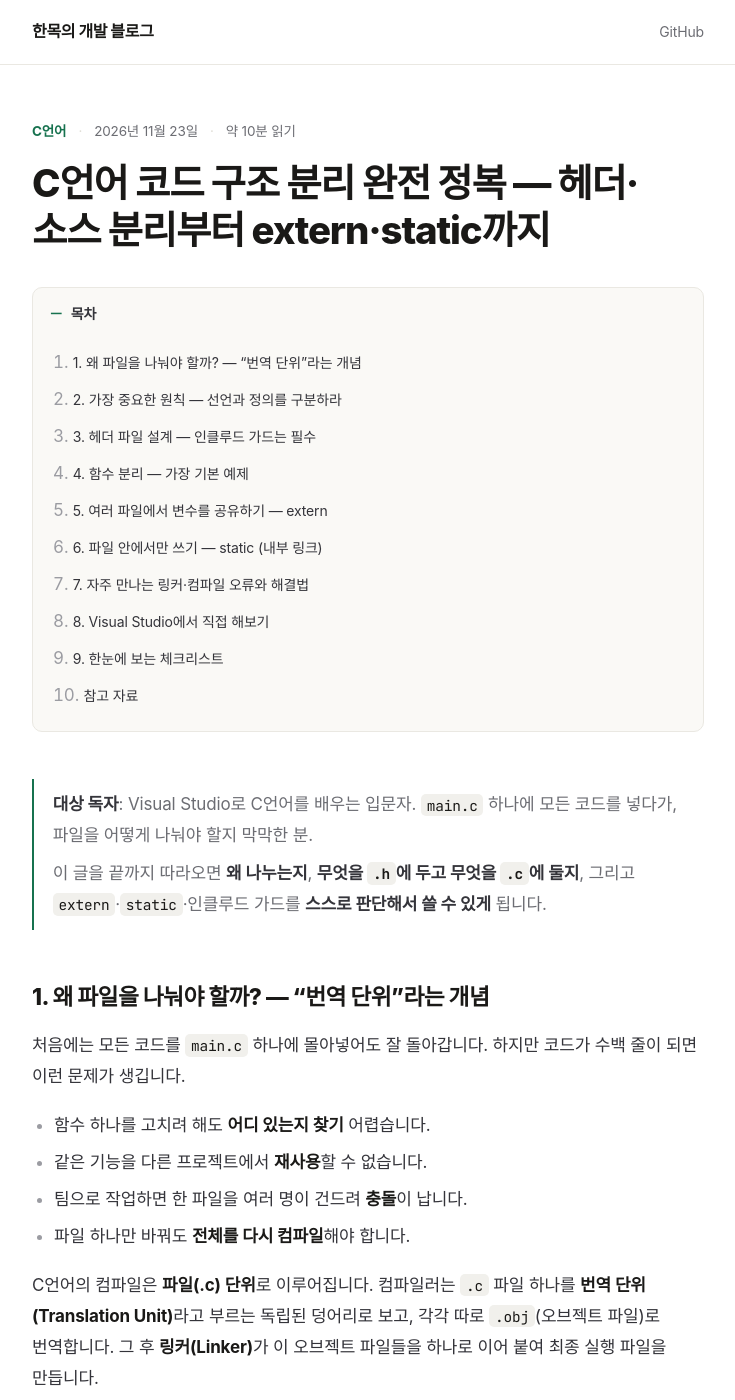
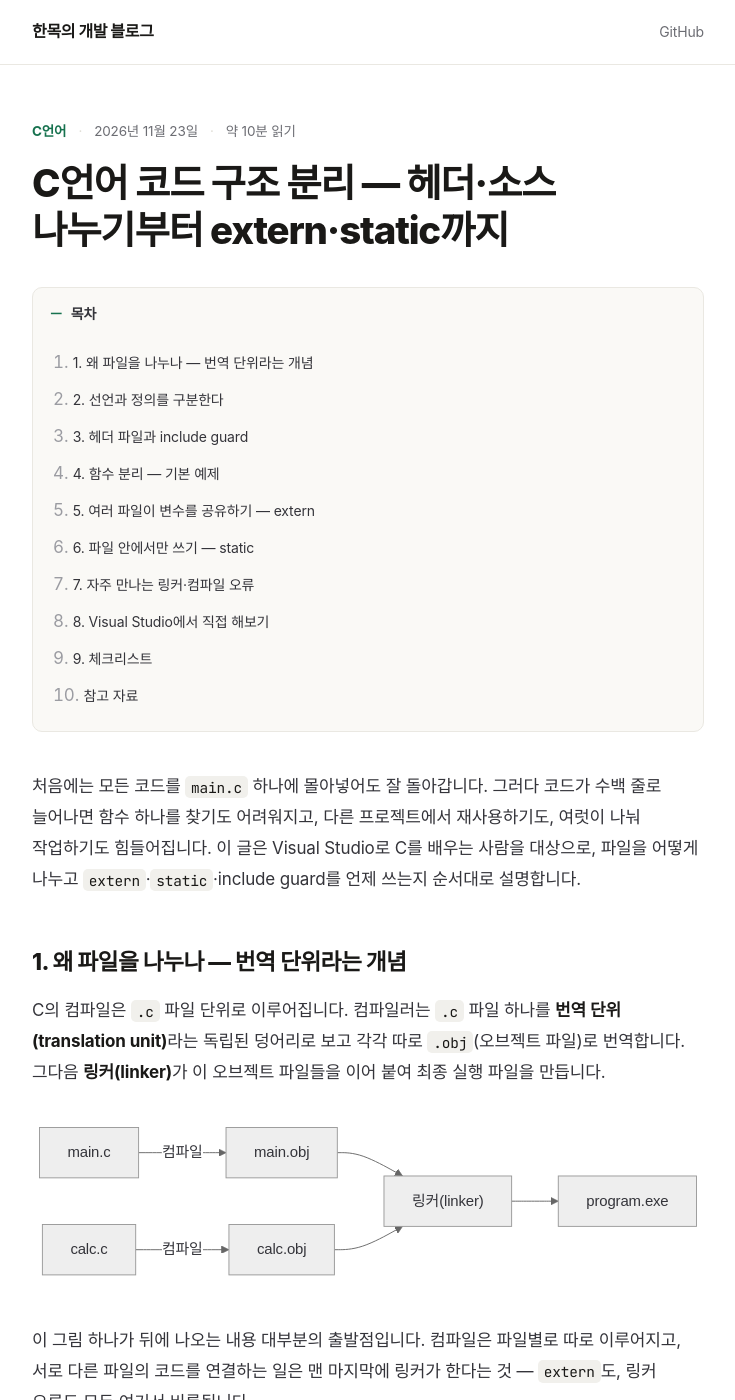
Before and after one commit to shm3041/shm3041.github.io, a Jekyll site: the page built from _posts/2026-11-23-c-structure-separation.md, in a window 1280 px wide and 1400 px high. Shown: the whole window, without its empty margins (272-1007 px from the left). Built offline with Jekyll 4.4.1, drawn with Linux system fonts in a browser that asks for light colours; some web fonts are replaced; some of the changed text lies outside the part shown.

Commit message:
docs: C언어 글 재구성 및 용어 영문 표기(include guard 등)

````diff
--- a/_posts/2026-11-23-c-structure-separation.md
+++ b/_posts/2026-11-23-c-structure-separation.md
@@ -1,56 +1,45 @@
 ---
 layout: post
 order: 1
-title: C언어 코드 구조 분리 완전 정복 — 헤더·소스 분리부터 extern·static까지
+title: C언어 코드 구조 분리 — 헤더·소스 나누기부터 extern·static까지
 date: 2026-11-23 10:00:00 +0900
 categories: C언어
-description: 왜 파일을 나누는지(번역 단위)부터 선언과 정의의 구분, 인클루드 가드, 여러 파일에서 변수를 공유하는 extern, 파일 내부로 감추는 static, 그리고 Visual Studio에서 자주 만나는 링커 오류까지 입문자 눈높이로 정리합니다.
+description: C언어에서 파일을 왜 나누는지(번역 단위)부터 선언과 정의의 구분, include guard, 여러 파일이 변수를 공유하는 extern, 파일 안으로 감추는 static, 그리고 Visual Studio에서 자주 만나는 링커 오류까지, 처음 구조를 나눠 보는 사람을 위해 순서대로 정리합니다.
 ---
 
-> **대상 독자**: Visual Studio로 C언어를 배우는 입문자. `main.c` 하나에 모든 코드를 넣다가, 파일을 어떻게 나눠야 할지 막막한 분.
->
-> 이 글을 끝까지 따라오면 **왜 나누는지**, **무엇을 `.h`에 두고 무엇을 `.c`에 둘지**, 그리고 `extern`·`static`·인클루드 가드를 **스스로 판단해서 쓸 수 있게** 됩니다.
+처음에는 모든 코드를 `main.c` 하나에 몰아넣어도 잘 돌아갑니다. 그러다 코드가 수백 줄로 늘어나면 함수 하나를 찾기도 어려워지고, 다른 프로젝트에서 재사용하기도, 여럿이 나눠 작업하기도 힘들어집니다. 이 글은 Visual Studio로 C를 배우는 사람을 대상으로, 파일을 어떻게 나누고 `extern`·`static`·include guard를 언제 쓰는지 순서대로 설명합니다.
 
-## 1. 왜 파일을 나눠야 할까? — "번역 단위"라는 개념
+## 1. 왜 파일을 나누나 — 번역 단위라는 개념
 
-처음에는 모든 코드를 `main.c` 하나에 몰아넣어도 잘 돌아갑니다. 하지만 코드가 수백 줄이 되면 이런 문제가 생깁니다.
-
-- 함수 하나를 고치려 해도 **어디 있는지 찾기** 어렵습니다.
-- 같은 기능을 다른 프로젝트에서 **재사용**할 수 없습니다.
-- 팀으로 작업하면 한 파일을 여러 명이 건드려 **충돌**이 납니다.
-- 파일 하나만 바꿔도 **전체를 다시 컴파일**해야 합니다.
-
-C언어의 컴파일은 **파일(.c) 단위**로 이루어집니다. 컴파일러는 `.c` 파일 하나를 **번역 단위(Translation Unit)**라고 부르는 독립된 덩어리로 보고, 각각 따로 `.obj`(오브젝트 파일)로 번역합니다. 그 후 **링커(Linker)**가 이 오브젝트 파일들을 하나로 이어 붙여 최종 실행 파일을 만듭니다.
+C의 컴파일은 `.c` 파일 단위로 이루어집니다. 컴파일러는 `.c` 파일 하나를 **번역 단위(translation unit)**라는 독립된 덩어리로 보고 각각 따로 `.obj`(오브젝트 파일)로 번역합니다. 그다음 **링커(linker)**가 이 오브젝트 파일들을 이어 붙여 최종 실행 파일을 만듭니다.
 
 ```mermaid
 flowchart LR
     A["main.c"] -->|컴파일| A2["main.obj"]
     B["calc.c"] -->|컴파일| B2["calc.obj"]
-    A2 --> L["링커(Linker)"]
+    A2 --> L["링커(linker)"]
     B2 --> L
     L --> E["program.exe"]
 ```
 
-이 구조를 이해하는 것이 핵심입니다. **"컴파일은 파일별로 따로, 연결은 링커가 한 번에"** — 뒤에 나오는 `extern`과 링커 오류가 모두 여기서 출발합니다.
+이 그림 하나가 뒤에 나오는 내용 대부분의 출발점입니다. 컴파일은 파일별로 따로 이루어지고, 서로 다른 파일의 코드를 연결하는 일은 맨 마지막에 링커가 한다는 것 — `extern`도, 링커 오류도 모두 여기서 비롯됩니다.
 
-## 2. 가장 중요한 원칙 — 선언과 정의를 구분하라
+## 2. 선언과 정의를 구분한다
 
-C언어 구조 분리의 90%는 이 한 문장으로 끝납니다.
-
-> **선언(declaration)은 헤더 파일(.h)에, 정의(definition)는 소스 파일(.c)에 둔다.**
+구조 분리의 대부분은 이 한 가지 원칙으로 설명됩니다. **선언(declaration)은 헤더 파일(.h)에 두고, 정의(definition)는 소스 파일(.c)에 둔다.**
 
 | 구분 | 뜻 | 예시 |
 |------|----|----|
-| 선언 | "이런 게 **있다**"고 알려주기 (실체 없음) | `int add(int a, int b);` |
-| 정의 | 실제 **내용/실체**를 만들기 | `int add(int a, int b) { return a + b; }` |
+| 선언 | "이런 게 있다"고 알리기 (실체 없음) | `int add(int a, int b);` |
+| 정의 | 실제 내용·실체를 만들기 | `int add(int a, int b) { return a + b; }` |
 
-비유하면, **헤더(.h)는 메뉴판**이고 **소스(.c)는 주방**입니다. 메뉴판에는 "무엇을 파는지"만 적고, 실제 조리는 주방에서 합니다. 손님(다른 파일)은 메뉴판만 보면 주문할 수 있습니다.
+헤더(.h)를 메뉴판, 소스(.c)를 주방에 비유할 수 있습니다. 메뉴판에는 무엇을 파는지만 적고, 실제 조리는 주방에서 합니다. 손님(다른 파일)은 메뉴판만 보고 주문하면 됩니다.
 
-선언은 **여러 번 해도** 괜찮지만, 정의는 프로그램 전체에서 **딱 한 번만** 있어야 합니다. 이것을 **단일 정의 규칙(One Definition Rule)**이라고 합니다. 이 규칙을 어기면 바로 뒤에서 볼 "중복 정의" 링커 오류가 납니다.
+선언은 여러 번 해도 괜찮지만, 정의는 프로그램 전체에서 딱 한 번만 있어야 합니다. 이를 **단일 정의 규칙(One Definition Rule)**이라고 합니다. 이 규칙을 어기면 뒤에서 볼 중복 정의 링커 오류가 납니다.
 
-## 3. 헤더 파일 설계 — 인클루드 가드는 필수
+## 3. 헤더 파일과 include guard
 
-헤더 파일에는 보통 **함수 선언, 매크로, 구조체 정의, 타입 정의**를 넣습니다. 이때 반드시 **인클루드 가드**를 써야 합니다.
+헤더에는 보통 함수 선언, 매크로, 구조체 정의, 타입 정의를 넣습니다. 이때 거의 항상 **include guard**가 필요합니다.
 
 ```c
 // calc.h
@@ -63,25 +52,23 @@ int sub(int a, int b);
 #endif // CALC_H
 ```
 
-### 인클루드 가드가 왜 필요한가?
+헤더는 여러 파일에서 `#include` 됩니다. 만약 `a.h`가 `calc.h`를 포함하고, `main.c`가 `a.h`와 `calc.h`를 둘 다 포함하면, `calc.h`의 내용이 두 번 복사되어 중복 정의 오류가 납니다. include guard는 "이미 한 번 포함했으면 두 번째부터는 건너뛴다"는 장치로, 이런 중복 포함을 막습니다.
 
-헤더는 여러 파일에서 `#include` 됩니다. 만약 `a.h`가 `calc.h`를 포함하고, `main.c`가 `a.h`와 `calc.h`를 둘 다 포함하면, `calc.h`의 내용이 **두 번 복사**되어 "중복 정의" 오류가 납니다. 인클루드 가드는 **"이미 한 번 포함했으면 두 번째부터는 건너뛰어라"**라는 안전장치입니다.
-
-Visual Studio를 비롯한 대부분의 컴파일러는 더 간단한 방법도 지원합니다.
+Visual Studio를 비롯한 대부분의 컴파일러는 더 짧은 방법도 지원합니다.
 
 ```c
 // calc.h
-#pragma once      // 이 파일은 한 번만 포함하라 (한 줄로 끝)
+#pragma once      // 이 파일은 한 번만 포함한다 (한 줄로 끝)
 
 int add(int a, int b);
 int sub(int a, int b);
 ```
 
-`#pragma once`는 짧고 편하지만 **표준이 아닙니다**(다만 사실상 모든 주요 컴파일러가 지원). 이식성을 최우선으로 한다면 `#ifndef` 방식을, 편의성을 원하면 `#pragma once`를 쓰면 됩니다. 둘을 **같이 쓰지는 마세요** — 하나면 충분합니다.
+`#pragma once`는 간결하지만 표준이 아닙니다(다만 주요 컴파일러는 사실상 모두 지원). 이식성을 최우선으로 한다면 `#ifndef` 방식을, 편의성을 원한다면 `#pragma once`를 쓰면 됩니다. 두 방식을 같이 쓸 필요는 없고, 하나면 충분합니다.
 
-## 4. 함수 분리 — 가장 기본 예제
+## 4. 함수 분리 — 기본 예제
 
-덧셈·뺄셈 기능을 별도 파일로 분리해 보겠습니다. 파일은 3개입니다.
+덧셈·뺄셈을 별도 파일로 분리해 보겠습니다. 파일은 세 개입니다.
 
 ```c
 // calc.h  ── 선언 (메뉴판)
@@ -105,7 +92,7 @@ int sub(int a, int b) {
 ```c
 // main.c  ── 사용하는 쪽
 #include <stdio.h>
-#include "calc.h"           // calc.c가 아니라 calc.h를 포함한다!
+#include "calc.h"           // calc.c가 아니라 calc.h를 포함한다
 
 int main(void) {
     printf("3 + 2 = %d\n", add(3, 2));
@@ -114,18 +101,13 @@ int main(void) {
 }
 ```
 
-여기서 꼭 기억할 두 가지입니다.
+두 가지만 기억하면 됩니다. 첫째, `main.c`는 `calc.c`가 아니라 `calc.h`(메뉴판)만 포함합니다. 실제 코드는 링커가 `calc.obj`에서 찾아 연결해 줍니다. 둘째, 내 헤더는 `#include "calc.h"`처럼 큰따옴표로, 표준 헤더는 `#include <stdio.h>`처럼 꺾쇠로 씁니다. 큰따옴표는 내 프로젝트 폴더부터 찾으라는 뜻이고, 꺾쇠는 시스템 폴더에서 찾으라는 뜻입니다.
 
-1. `main.c`는 `calc.c`를 **포함하지 않습니다.** 오직 `calc.h`(메뉴판)만 포함합니다. 실제 코드는 링커가 `calc.obj`에서 찾아 연결해 줍니다.
-2. `#include "내 헤더"`는 **큰따옴표**, `#include <표준 헤더>`는 **꺾쇠**를 씁니다. 큰따옴표는 "내 프로젝트 폴더부터 찾아라", 꺾쇠는 "시스템 폴더에서 찾아라"라는 의미입니다.
+## 5. 여러 파일이 변수를 공유하기 — extern
 
-## 5. 여러 파일에서 변수를 공유하기 — `extern`
+함수뿐 아니라 전역 변수를 여러 파일이 함께 쓰고 싶을 때가 있습니다. 예를 들어 게임의 현재 점수를 여러 파일이 읽고 써야 한다고 해 봅시다. 이때 쓰는 것이 `extern`입니다.
 
-함수뿐 아니라 **전역 변수**도 여러 파일에서 함께 쓰고 싶을 때가 있습니다. 예를 들어 게임의 "현재 점수"를 여러 파일이 읽고 써야 한다고 해 봅시다. 이때 쓰는 것이 `extern`입니다.
-
-`extern`의 핵심 규칙은 이렇습니다.
-
-> 전역 변수는 **정확히 한 개의 `.c` 파일에서 정의**하고, 그 변수를 쓰려는 **다른 모든 파일에서는 `extern`으로 선언**한다.
+규칙은 하나입니다. 전역 변수는 정확히 한 개의 `.c` 파일에서 정의하고, 그 변수를 쓰려는 다른 모든 파일에서는 `extern`으로 선언합니다.
 
 ```c
 // game_state.h  ── extern "선언"만 둔다 (메모리를 만들지 않음)
@@ -158,15 +140,13 @@ int main(void) {
 }
 ```
 
-### `extern`을 이해하는 핵심 포인트
+`extern int g_score;`는 선언입니다. 메모리를 만들지 않고, "이 변수는 다른 파일에 있다"고 컴파일러에게 알릴 뿐입니다. 그래서 여러 파일(헤더)에 들어가도 안전합니다. 반면 `int g_score = 0;`은 정의로, 이 줄이 실제 메모리를 할당합니다. 그래서 단 하나의 `.c`에만 있어야 합니다.
 
-- `extern int g_score;`는 **"선언"**입니다. 메모리를 만들지 않고, 그저 "이 변수는 다른 파일에 있다"고 컴파일러에게 알립니다. 그래서 **여러 파일(헤더)에 들어가도 안전**합니다.
-- `int g_score = 0;`은 **"정의"**입니다. 이 줄이 실제로 메모리를 할당합니다. 그래서 **단 하나의 `.c`에만** 있어야 합니다.
-- ⚠️ **흔한 실수**: `extern int g_score = 0;`처럼 `extern`을 붙인 채 **값으로 초기화**하면, 컴파일러는 이를 "정의"로 취급합니다. 이러면 정의가 두 곳이 되어 "중복 정의" 오류가 납니다. `extern`에는 **절대 초깃값을 주지 마세요.**
+한 가지 흔한 실수가 있습니다. `extern int g_score = 0;`처럼 `extern`을 붙인 채 값으로 초기화하면 컴파일러는 이를 정의로 취급합니다. 그러면 정의가 두 곳이 되어 중복 정의 오류가 납니다. `extern`에는 초깃값을 주지 않습니다.
 
-## 6. 파일 안에서만 쓰기 — `static` (내부 링크)
+## 6. 파일 안에서만 쓰기 — static
 
-`extern`의 반대가 `static`입니다. 전역 변수나 함수 앞에 `static`을 붙이면, **그 변수/함수는 자신이 선언된 `.c` 파일 안에서만** 보이고, 다른 파일에서는 접근할 수 없게 됩니다. 이것을 **내부 링크(internal linkage)**라고 합니다.
+`static`은 `extern`의 반대입니다. 전역 변수나 함수 앞에 `static`을 붙이면 그 변수·함수는 자신이 선언된 `.c` 파일 안에서만 보이고, 다른 파일에서는 접근할 수 없습니다. 이를 **내부 링크(internal linkage)**라고 합니다.
 
 ```c
 // logger.c
@@ -177,57 +157,46 @@ static void write_line(const char* msg) {   // 이 파일 전용 도우미 함
     // ... 실제 출력 ...
 }
 
-void log_info(const char* msg) {  // 이건 static이 아니므로 외부 공개
+void log_info(const char* msg) {  // static이 아니므로 외부에 공개
     write_line(msg);
 }
 ```
 
-### 언제 `static`을 쓰나?
+다른 파일에 보여 줄 필요가 없는 내부 전용 변수·함수에 `static`을 붙이면, 이름 충돌을 막고 "이건 내부 구현일 뿐"이라는 의도를 코드로 드러낼 수 있습니다. 밖에 공유할 전역은 `extern`과 한 곳의 정의로, 파일 안에서만 쓸 전역은 `static`으로 — 이렇게 기억하면 됩니다.
 
-- 다른 파일에 **보여줄 필요가 없는 내부 전용 변수/함수**에 붙입니다.
-- 이렇게 하면 **이름 충돌을 막고**, "이건 내부 구현일 뿐"이라는 의도를 코드로 표현할 수 있습니다.
-- 규칙으로 기억하세요: **"밖에 공유할 전역은 `extern`(+ 한 곳의 정의), 파일 안에서만 쓸 전역은 `static`."**
+참고로 함수 안에서 쓰는 `static` 지역 변수는 의미가 조금 다릅니다. 이때 `static`은 함수가 끝나도 값이 사라지지 않고 유지된다는 뜻입니다(예: 호출 횟수 세기). 같은 키워드지만 전역에 붙을 때는 링크 범위를 제한하고, 지역에 붙을 때는 수명을 연장한다는 점만 구분해 두면 됩니다.
 
-> 참고로 함수 안에서 쓰는 `static 지역 변수`는 의미가 조금 다릅니다. 이 경우 `static`은 "함수가 끝나도 값이 사라지지 않고 유지된다"는 뜻입니다. (예: 호출 횟수 세기) 같은 키워드지만 **전역에 붙을 때(링크 범위 제한)**와 **지역에 붙을 때(수명 연장)**의 역할이 다르다는 점만 알아 두세요.
+## 7. 자주 만나는 링커·컴파일 오류
 
-## 7. 자주 만나는 링커·컴파일 오류와 해결법
-
-구조를 나누기 시작하면 아래 오류를 반드시 마주칩니다. 미리 알아 두면 당황하지 않습니다.
+구조를 나누기 시작하면 아래 오류를 거의 반드시 만납니다. 미리 알아 두면 당황하지 않습니다.
 
 | 오류 코드 | 뜻 | 원인과 해결 |
 |-----------|----|-----------|
-| **C1083** | `cannot open include file` | 헤더 경로가 틀림. `#include` 파일명·경로 확인, 큰따옴표/꺾쇠 구분 |
-| **LNK2019** | `unresolved external symbol` | **선언만 있고 정의가 없음.** 함수 몸통을 안 만들었거나, 해당 `.c`가 프로젝트에 빠짐 |
-| **LNK2005** | `already defined` (중복 정의) | **정의가 두 번** 있음. 헤더에 함수 몸통/변수 정의를 넣었거나, `extern`에 초깃값을 줬거나, 가드를 빠뜨림 |
+| C1083 | `cannot open include file` | 헤더 경로가 틀림. `#include` 파일명·경로와 큰따옴표/꺾쇠 구분 확인 |
+| LNK2019 | `unresolved external symbol` | 선언만 있고 정의가 없음. 함수 몸통을 안 만들었거나 해당 `.c`가 프로젝트에 빠짐 |
+| LNK2005 | `already defined` (중복 정의) | 정의가 두 번 있음. 헤더에 함수 몸통·변수 정의를 넣었거나, `extern`에 초깃값을 줬거나, 가드를 빠뜨림 |
 
-가장 헷갈리는 건 **LNK2019(정의 없음)**와 **LNK2005(정의 중복)**입니다. 기억하기 쉽게 정리하면,
-
-- **정의가 모자라면** → LNK2019 (→ 해당 `.c` 파일을 프로젝트에 추가했는지 확인)
-- **정의가 넘치면** → LNK2005 (→ 헤더에 실제 코드를 넣지 않았는지, 인클루드 가드가 있는지 확인)
+가장 헷갈리는 둘은 LNK2019와 LNK2005입니다. 정의가 모자라면 LNK2019(해당 `.c`를 프로젝트에 추가했는지 확인), 정의가 넘치면 LNK2005(헤더에 실제 코드를 넣지 않았는지, include guard가 있는지 확인)로 기억하면 구분하기 쉽습니다.
 
 ## 8. Visual Studio에서 직접 해보기
 
-1. 솔루션 탐색기에서 프로젝트 이름을 **마우스 오른쪽 클릭** → **추가 → 새 항목**.
-2. **헤더 파일(.h)**을 골라 `calc.h` 생성, **C++ 파일(.cpp)**을 골라 이름을 `calc.c`로 바꿔 생성.
-   - ⚠️ 확장자를 `.cpp`로 두면 **C++로 컴파일**됩니다. 순수 C로 작성하려면 반드시 `.c`로 저장하세요.
-3. `.c` 파일을 새로 추가하면 Visual Studio가 자동으로 프로젝트에 포함해 함께 컴파일합니다. (이 과정을 빠뜨리면 LNK2019가 납니다.)
-4. **Ctrl + F7**로 파일 하나만 컴파일해 보고, **F7**(빌드)로 전체를 연결해 보세요.
+1. 솔루션 탐색기에서 프로젝트 이름을 마우스 오른쪽 클릭 → 추가 → 새 항목.
+2. 헤더 파일(.h)을 골라 `calc.h`를 만들고, C++ 파일(.cpp)을 골라 이름을 `calc.c`로 바꿔 만듭니다. 확장자를 `.cpp`로 두면 C++로 컴파일되므로, 순수 C로 작성하려면 반드시 `.c`로 저장합니다.
+3. `.c` 파일을 추가하면 Visual Studio가 자동으로 프로젝트에 포함해 함께 컴파일합니다. 이 과정이 빠지면 LNK2019가 납니다.
+4. `Ctrl + F7`로 파일 하나만 컴파일해 보고, `F7`(빌드)로 전체를 연결해 봅니다.
 
-## 9. 한눈에 보는 체크리스트
+## 9. 체크리스트
 
-입문자가 이것만 지켜도 구조가 깔끔해집니다.
+- 하나의 파일은 하나의 역할만 맡는다 (계산은 `calc.c`, 로그는 `logger.c`).
+- 선언은 `.h`에, 정의는 `.c`에 둔다.
+- 모든 헤더에 include guard(`#pragma once` 또는 `#ifndef`)를 넣는다.
+- 헤더에는 함수 몸통이나 변수 정의를 넣지 않는다 (선언만).
+- 공유 전역 변수는 헤더에 `extern` 선언, 한 `.c`에 정의한다.
+- 파일 내부 전용 변수·함수에는 `static`을 붙인다.
+- `.c`는 자신의 짝 헤더를 가장 먼저 `#include` 한다 (선언과 정의의 불일치를 일찍 발견).
 
-- [ ] 하나의 파일은 **하나의 역할**만 맡는다. (계산은 `calc.c`, 로그는 `logger.c`)
-- [ ] **선언은 `.h`, 정의는 `.c`**에 둔다.
-- [ ] 모든 헤더에 **인클루드 가드(`#pragma once` 또는 `#ifndef`)**를 넣는다.
-- [ ] 헤더에는 **함수 몸통이나 변수 정의를 넣지 않는다.** (선언만)
-- [ ] 공유 전역 변수는 **헤더에 `extern` 선언 + 한 `.c`에 정의**.
-- [ ] 파일 내부 전용 변수/함수에는 **`static`**을 붙인다.
-- [ ] `.c`는 자신의 짝 헤더를 **가장 먼저 `#include`** 한다. (선언과 정의 불일치를 조기에 발견)
-
-처음에는 번거로워 보여도, 이 습관이 몸에 배면 코드가 수천 줄로 늘어나도 길을 잃지 않습니다. 작은 예제부터 직접 파일을 나눠 보며 손에 익히세요.
+처음에는 번거로워 보여도, 이 습관이 몸에 배면 코드가 수천 줄로 늘어나도 길을 잃지 않습니다. 작은 예제부터 직접 파일을 나눠 보며 익히는 것이 가장 빠릅니다.
 
 ## 참고 자료
 - [Microsoft Learn — extern을 사용하여 링크 지정](https://learn.microsoft.com/ko-kr/previous-versions/0603949d(v=vs.120))
-- [C/C++ extern, static 정리 (velog)](https://velog.io/@kjh3865/ExternAndStatic)
-- [C언어 파일의 분할과 헤더 파일 디자인 (velog)](https://velog.io/@mingming_eee/c-4-27)
+- [cppreference — Storage class specifiers](https://en.cppreference.com/w/c/language/storage_duration)
````
